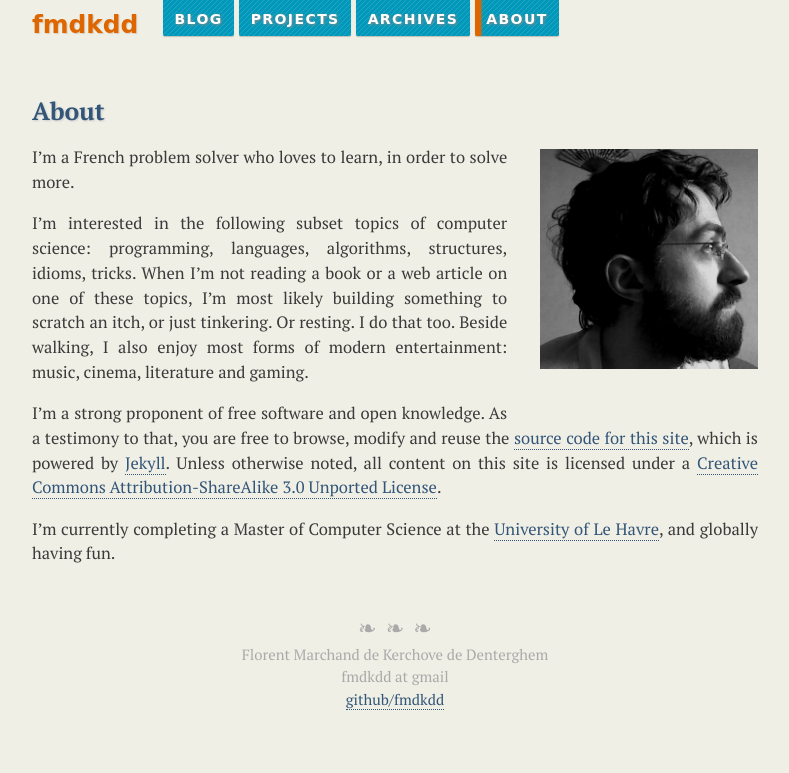
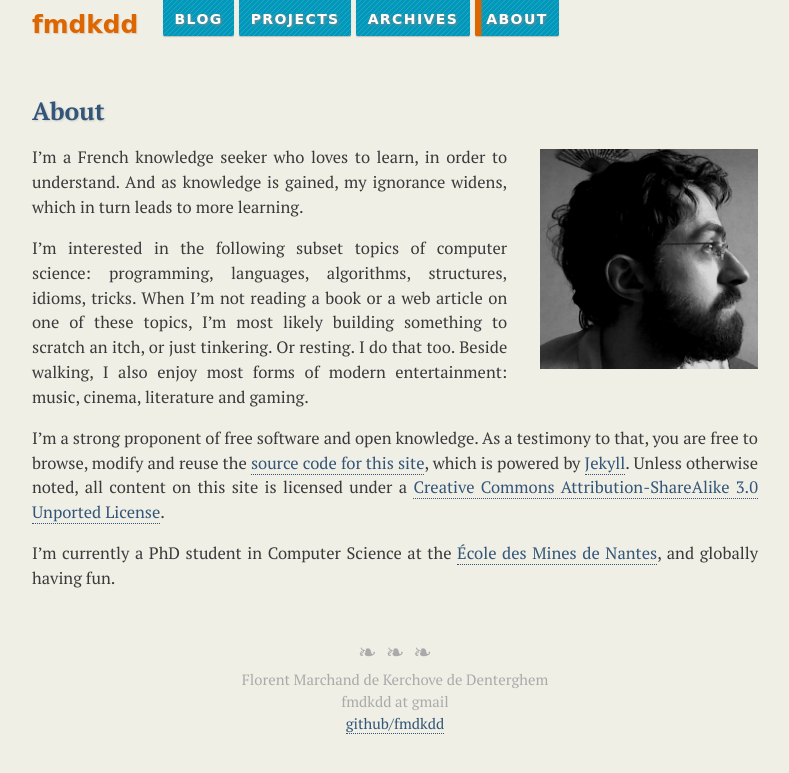
Before and after one commit to fmdkdd/fmdkdd.github.com, a Jekyll site: the page built from about.md, in a window 1280 px wide. Shown: the top 773 px of the page, without its empty margins (245-1034 px from the left). Built offline with Jekyll 4.4.1, drawn with Linux system fonts in a browser that asks for light colours; Markdown is read by kramdown in place of the engine named in the settings.

Commit message:
Update status with EMN membership

```diff
--- a/about.md
+++ b/about.md
@@ -7,8 +7,9 @@ title: About
 
 ![My face](img/me.png)
 
-I'm a French problem solver who loves to learn, in order to solve
-more.
+I'm a French knowledge seeker who loves to learn, in order to
+understand.  And as knowledge is gained, my ignorance widens, which in
+turn leads to more learning.
 
 I'm interested in the following subset topics of computer science:
 programming, languages, algorithms, structures, idioms, tricks.  When
@@ -23,10 +24,10 @@ testimony to that, you are free to browse, modify and reuse the
 Unless otherwise noted, all content on this site is licensed under a
 [Creative Commons Attribution-ShareAlike 3.0 Unported License][cc-by-sa].
 
-I'm currently completing a Master of Computer Science at the
-[University of Le Havre][ulh], and globally having fun.
+I'm currently a PhD student in Computer Science at the
+[École des Mines de Nantes][emn], and globally having fun.
 
-[ulh]: http://www.univ-lehavre.fr/
+[emn]: http://www.mines-nantes.fr/
 [source]: http://www.github.com/fmdkdd/fmdkdd.github.com
 [Jekyll]: http://jekyllrb.com/
 [cc-by-sa]: http://creativecommons.org/licenses/by-sa/3.0/
```
